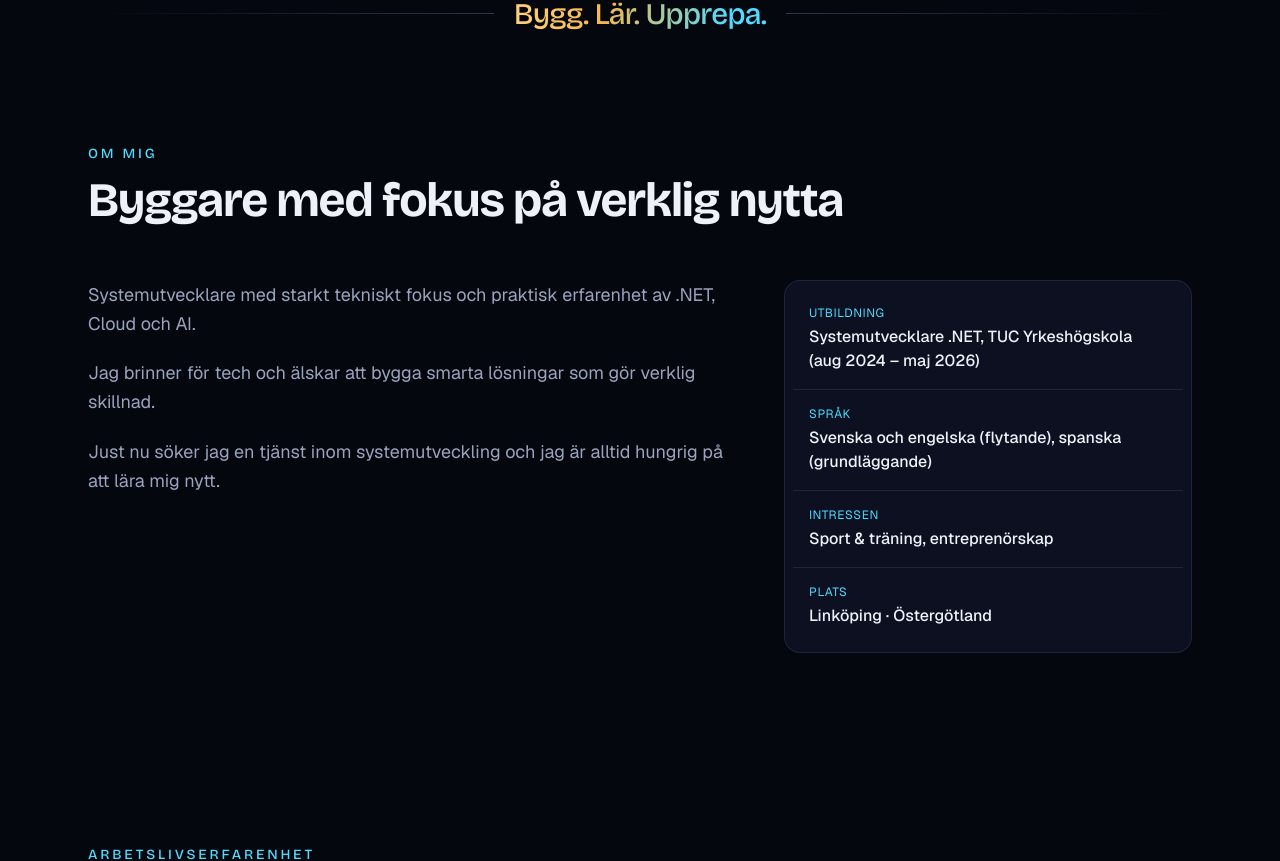
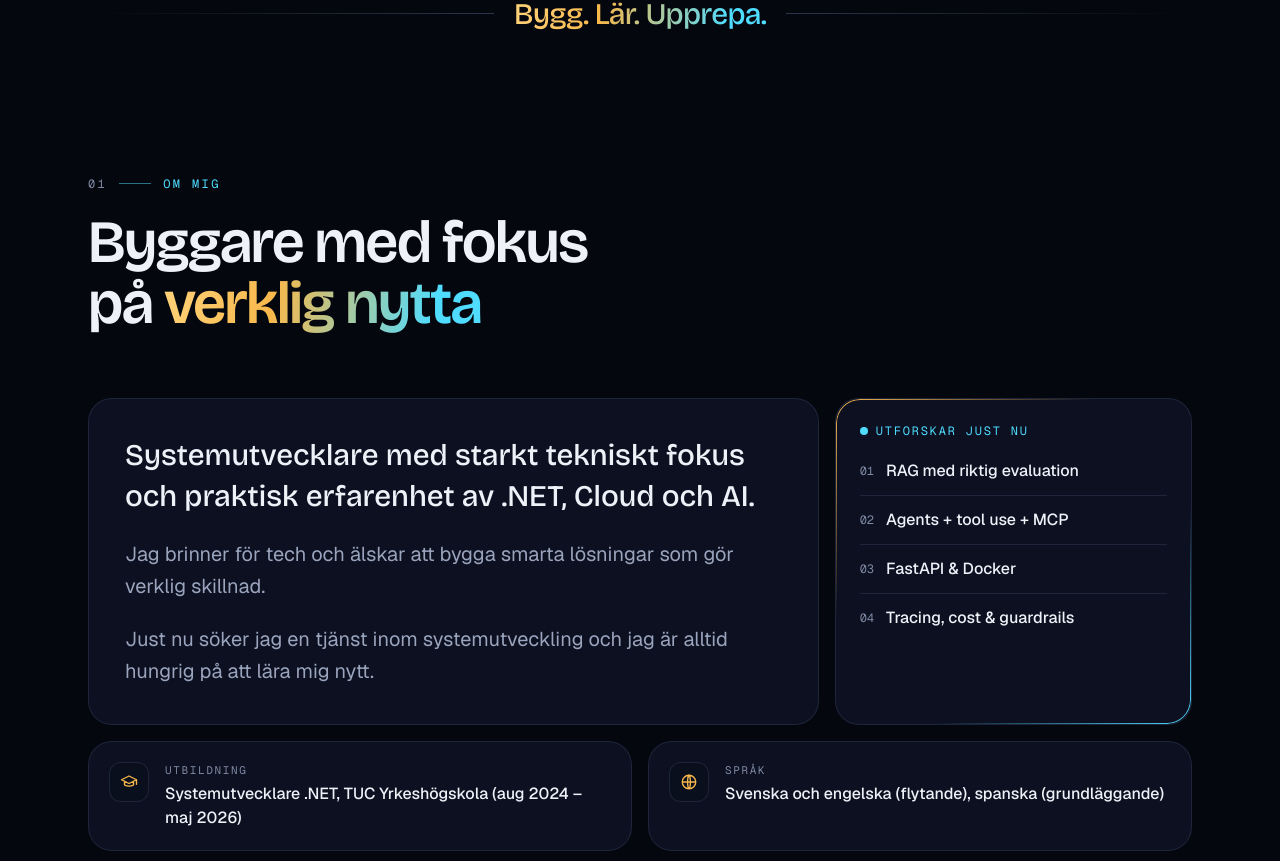
Before and after one commit to Harunsystemdeveloper/portfolio, a Next.js app: page / in a window 1280 px wide. Shown: the part 967-1828 px from the top of the page. Built offline with nearby package versions, Linux system fonts and the light colour scheme.

Commit message:
Gjort om Om mig till bento-layout med Utforskar just nu

```diff
--- a/src/components/About.tsx
+++ b/src/components/About.tsx
@@ -1,28 +1,69 @@
-import { about, aboutFacts } from "@/data/content";
+import { about, aboutFacts, exploring } from "@/data/content";
+import Icon from "./ui/Icon";
 import Reveal from "./ui/Reveal";
 import Section from "./ui/Section";
 
+const factIcons: Record<string, string> = {
+  Utbildning: "cap",
+  Språk: "globe",
+  Intressen: "heart",
+  Plats: "pin",
+};
+
 export default function About() {
   return (
-    <Section id="om-mig" eyebrow="Om mig" title="Byggare med fokus på verklig nytta">
-      <div className="grid gap-10 md:grid-cols-5 md:gap-14">
-        <div className="space-y-5 text-base leading-relaxed text-muted sm:text-lg md:col-span-3">
-          {about.map((paragraph, i) => (
-            <Reveal key={i} delay={i * 0.08}>
-              <p>{paragraph}</p>
-            </Reveal>
-          ))}
-        </div>
-        <Reveal delay={0.15} className="md:col-span-2">
-          <dl className="divide-y divide-line rounded-2xl border border-line bg-surface p-2 backdrop-blur">
-            {aboutFacts.map((fact) => (
-              <div key={fact.label} className="px-4 py-4">
-                <dt className="text-xs tracking-wider text-cyan uppercase">{fact.label}</dt>
-                <dd className="mt-1 font-medium">{fact.value}</dd>
+    <Section
+      id="om-mig"
+      index="01"
+      eyebrow="Om mig"
+      title={
+        <>
+          Byggare med fokus på <span className="text-gradient">verklig nytta</span>
+        </>
+      }
+    >
+      <div className="grid gap-4 md:grid-cols-6">
+        <Reveal className="card spot p-7 sm:p-9 md:col-span-4 md:row-span-2">
+          <div className="space-y-5 text-lg leading-relaxed text-muted text-pretty sm:text-xl">
+            {about.map((paragraph, i) => (
+              <p key={i} className={i === 0 ? "font-display text-2xl leading-snug font-medium text-fg sm:text-3xl" : ""}>
+                {paragraph}
+              </p>
+            ))}
+          </div>
+        </Reveal>
+
+        <Reveal delay={0.08} className="card spot ring-gradient p-6 md:col-span-2 md:row-span-2">
+          <p className="flex items-center gap-2 font-mono text-xs tracking-[0.15em] text-cyan uppercase">
+            <span className="relative flex h-2 w-2">
+              <span className="motion-pulse absolute inline-flex h-full w-full animate-ping rounded-full bg-cyan opacity-60" />
+              <span className="relative inline-flex h-2 w-2 rounded-full bg-cyan" />
+            </span>
+            Utforskar just nu
+          </p>
+          <ul className="mt-5 space-y-3">
+            {exploring.map((item, i) => (
+              <li key={item} className="flex items-center gap-3 border-b border-line pb-3 last:border-0 last:pb-0">
+                <span className="font-mono text-xs text-subtle">0{i + 1}</span>
+                <span className="font-medium">{item}</span>
+              </li>
+            ))}
+          </ul>
+        </Reveal>
+
+        {aboutFacts.map((fact, i) => (
+          <Reveal key={fact.label} delay={0.06 * i} className="card spot p-5 md:col-span-3 lg:col-span-3">
+            <div className="flex items-start gap-4">
+              <span className="grid h-10 w-10 shrink-0 place-items-center rounded-xl border border-line bg-bg-soft text-gold">
+                <Icon name={factIcons[fact.label] ?? "spark"} width={18} height={18} />
+              </span>
+              <div>
+                <p className="font-mono text-[11px] tracking-[0.15em] text-subtle uppercase">{fact.label}</p>
+                <p className="mt-1 font-medium">{fact.value}</p>
               </div>
-            ))}
-          </dl>
-        </Reveal>
+            </div>
+          </Reveal>
+        ))}
       </div>
     </Section>
   );
--- a/src/components/ui/Section.tsx
+++ b/src/components/ui/Section.tsx
@@ -1,12 +1,12 @@
 import type { ReactNode } from "react";
 import SectionHeading from "./SectionHeading";
 
-type Props = { id: string; eyebrow: string; title: string; children: ReactNode };
+type Props = { id: string; index: string; eyebrow: string; title: ReactNode; lead?: string; children: ReactNode };
 
-export default function Section({ id, eyebrow, title, children }: Props) {
+export default function Section({ id, index, eyebrow, title, lead, children }: Props) {
   return (
-    <section id={id} aria-labelledby={`${id}-rubrik`} className="mx-auto max-w-6xl px-4 py-12 sm:px-6 sm:py-24">
-      <SectionHeading id={`${id}-rubrik`} eyebrow={eyebrow} title={title} />
+    <section id={id} aria-labelledby={`${id}-rubrik`} className="mx-auto max-w-6xl px-4 py-20 sm:px-6 sm:py-32">
+      <SectionHeading id={`${id}-rubrik`} index={index} eyebrow={eyebrow} title={title} lead={lead} />
       {children}
     </section>
   );
--- a/src/components/ui/SectionHeading.tsx
+++ b/src/components/ui/SectionHeading.tsx
@@ -1,16 +1,23 @@
+import type { ReactNode } from "react";
 import Reveal from "./Reveal";
 
-type Props = { eyebrow: string; title: string; id: string };
+type Props = { id: string; index: string; eyebrow: string; title: ReactNode; lead?: string };
 
-export default function SectionHeading({ eyebrow, title, id }: Props) {
+export default function SectionHeading({ id, index, eyebrow, title, lead }: Props) {
   return (
-    <Reveal className="mb-8 sm:mb-14">
-      <p className="mb-3 font-display text-sm font-medium tracking-[0.2em] text-cyan uppercase">
+    <Reveal className="mb-12 max-w-3xl sm:mb-16">
+      <p className="mb-5 flex items-center gap-3 font-mono text-xs tracking-[0.2em] text-cyan uppercase">
+        <span className="text-subtle">{index}</span>
+        <span aria-hidden className="h-px w-8 bg-cyan/50" />
         {eyebrow}
       </p>
-      <h2 id={id} className="font-display text-3xl font-bold tracking-tight sm:text-4xl md:text-5xl">
+      <h2
+        id={id}
+        className="font-display text-4xl leading-[1.02] font-semibold tracking-[-0.03em] text-balance sm:text-5xl md:text-6xl"
+      >
         {title}
       </h2>
+      {lead && <p className="mt-6 max-w-2xl text-lg leading-relaxed text-muted text-pretty">{lead}</p>}
     </Reveal>
   );
 }
--- a/src/data/content.ts
+++ b/src/data/content.ts
@@ -39,6 +39,9 @@ export const heroStats = [
   { value: "5", label: "arbetsgivare & uppdrag" },
   { value: "2", label: "egna AI-projekt pågår" },
 ];
+
+// "Utforskar just nu" – visas i Om mig-sektionen
+export const exploring = ["RAG med riktig evaluation", "Agents + tool use + MCP", "FastAPI & Docker", "Tracing, cost & guardrails"];
 
 export const navLinks = [
   { href: "#om-mig", label: "Om mig" },
```
